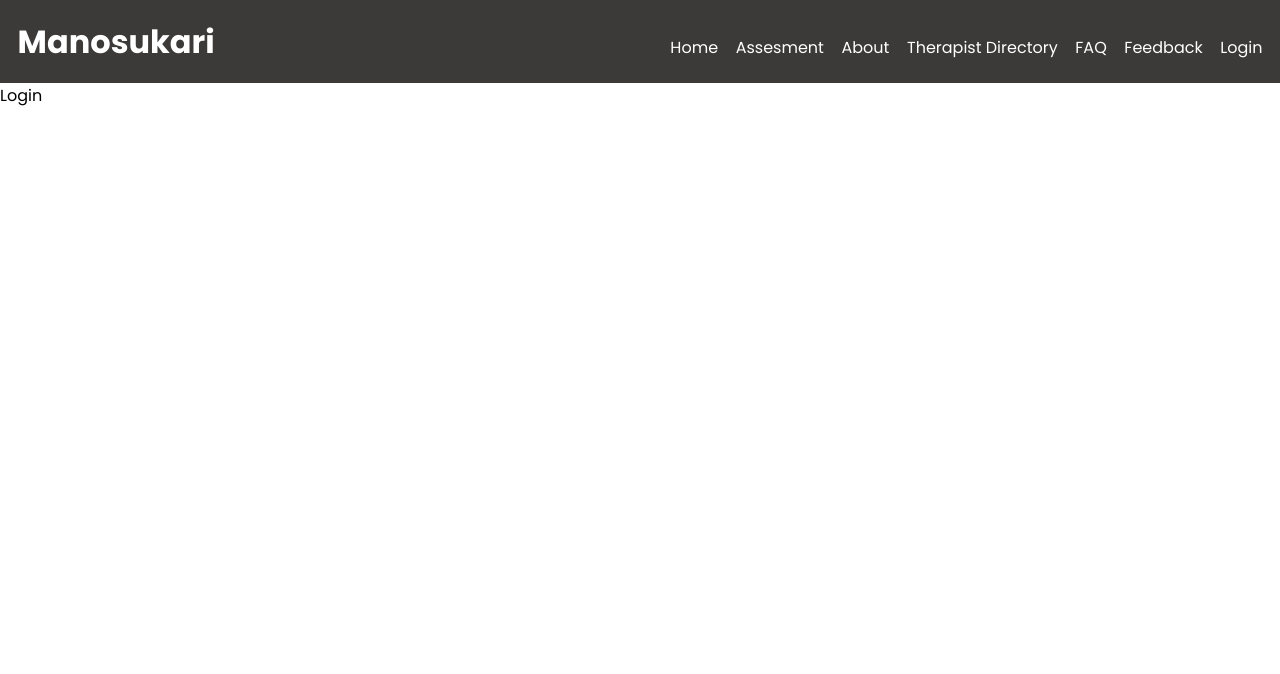
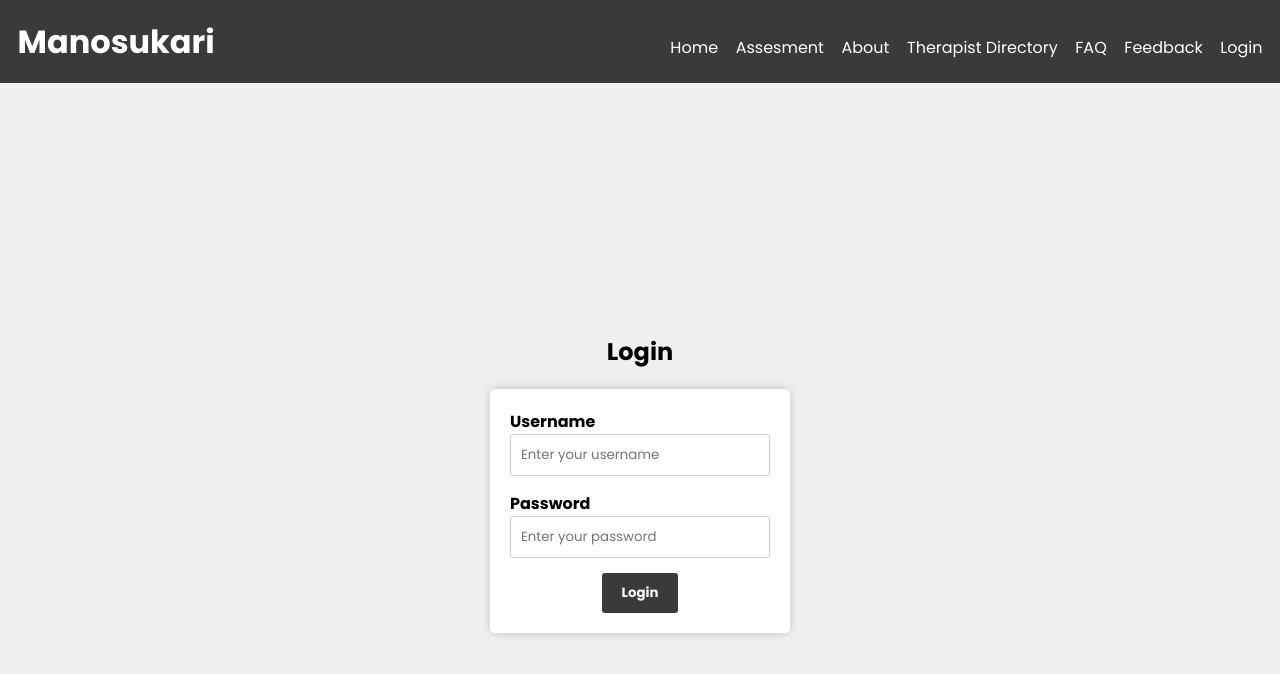
Before and after one commit to HaswanthKurevella/manosukhari, a React (Vite) app in the folder frontend/: page /login in a window 1280 px wide. Shown: the top 674 px of the page. Built offline with nearby package versions, Linux system fonts and the light colour scheme; no server answers.

Commit message:
added login page

```diff
--- a/frontend/src/routes/Articles.jsx
+++ b/frontend/src/routes/Articles.jsx
@@ -10,6 +10,8 @@ export async function loader() {
 	yesterday.setDate(currentDate.getDate() - 1);
 	const data = await fetch(
 		`https://newsapi.org/v2/everything?q=mental%20health&from=${yesterday}&apiKey=${API_KEY}`
+
+
 	);
 	return data;
 }
--- a/frontend/src/routes/Login.jsx
+++ b/frontend/src/routes/Login.jsx
@@ -1,5 +1,45 @@
-const Login = () => {
-	return <>Login</>;
-};
+import React, { useState } from 'react';
+import './styles/Login.css'; // Import your CSS file
+
+function Login() {
+  const [username, setUsername] = useState('');
+  const [password, setPassword] = useState('');
+
+  const handleLogin = (e) => {
+    e.preventDefault();
+    // Here, you can implement your login logic (e.g., sending a request to a server).
+    console.log('Username:', username);
+    console.log('Password:', password);
+  };
+
+  return (
+    <div className="login-container">
+      <h1>Login</h1>
+      <form onSubmit={handleLogin}>
+        <div className="form-group">
+          <label htmlFor="username">Username</label>
+          <input
+            type="text"
+            id="username"
+            placeholder="Enter your username"
+            value={username}
+            onChange={(e) => setUsername(e.target.value)}
+          />
+        </div>
+        <div className="form-group">
+          <label htmlFor="password">Password</label>
+          <input
+            type="password"
+            id="password"
+            placeholder="Enter your password"
+            value={password}
+            onChange={(e) => setPassword(e.target.value)}
+          />
+        </div>
+        <button type="submit">Login</button>
+      </form>
+    </div>
+  );
+}
 
 export default Login;
--- a/frontend/src/routes/TherapistDirectory.jsx
+++ b/frontend/src/routes/TherapistDirectory.jsx
@@ -1,4 +1,4 @@
-import icon from "H:/manosukari/frontend/src/routes/icon.png";
+import icon from "H:/manosukhari/frontend/src/routes/icon.png";
 import "./TherapistDirectory.css";
 const TherapistDirectory = () => {
   return (
--- /dev/null
+++ b/frontend/src/routes/styles/Login.css
@@ -0,0 +1,59 @@
+/* Login.css */
+
+.login-container {
+    display: flex;
+    flex-direction: column;
+    align-items: center;
+    justify-content: center;
+    height: 100vh;
+    background-color: #f0f0f0;
+  }
+
+  h1 {
+    font-size: 24px;
+    margin-bottom: 20px;
+  }
+
+  form {
+    display: flex;
+    flex-direction: column;
+    align-items: center;
+    width: 300px;
+    padding: 20px;
+    background-color: #fff;
+    border-radius: 5px;
+    box-shadow: 0 0 10px rgba(0, 0, 0, 0.2);
+    box-sizing: border-box; /* Include border in width calculation */
+  }
+
+  .form-group {
+    margin-bottom: 15px;
+    width: 100%;
+  }
+
+  label {
+    font-weight: bold;
+  }
+
+  input {
+    width: 100%;
+    padding: 10px;
+    border: 1px solid #ccc;
+    border-radius: 3px;
+    box-sizing: border-box; /* Include border in width calculation */
+  }
+
+  button {
+    background-color:#3c3939;
+    color: #fff;
+    padding: 10px 20px;
+    border: none;
+    border-radius: 3px;
+    cursor: pointer;
+    font-weight: bold;
+    transition: background-color 0.3s ease;
+  }
+
+  button:hover {
+    background-color: #0056b3;
+  }
```
Also changed, not shown: 1 other file (tests, documents, lock files or other folders).
